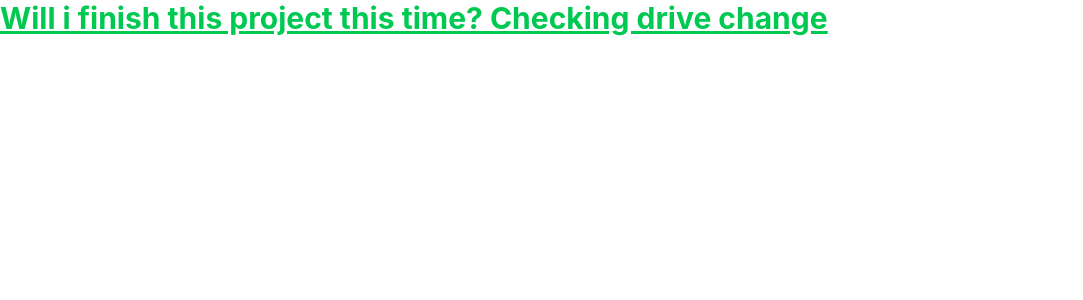
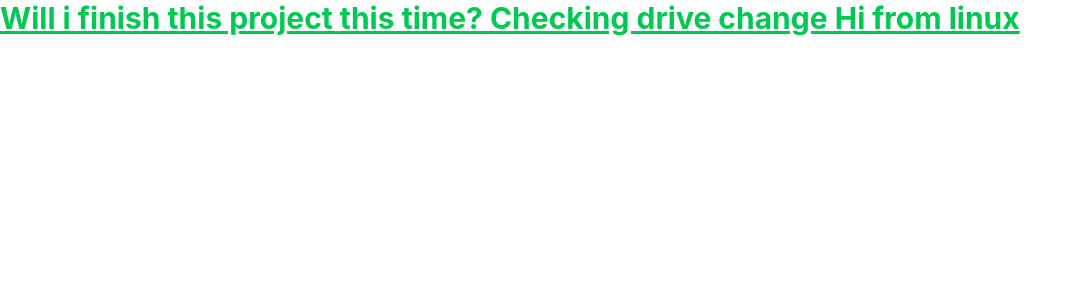
Before and after one commit to adityapandeydev/Gradelytics, a React (Vite) app in the folder frontend/: page / in a window 1280 px wide. Shown: the top 300 px of the page, without its empty margins (0-1083 px from the left). Built offline with nearby package versions, Linux system fonts and the light colour scheme.

Commit message:
linux working

```diff
--- a/frontend/src/App.tsx
+++ b/frontend/src/App.tsx
@@ -7,6 +7,7 @@
       <h1 className="text-3xl font-bold underline text-green-500">
         Will i finish this project this time?
         Checking drive change
+        Hi from linux
       </h1>
     </div>
   )
```
Also changed, not shown: 1 other file (tests, documents, lock files or other folders).
